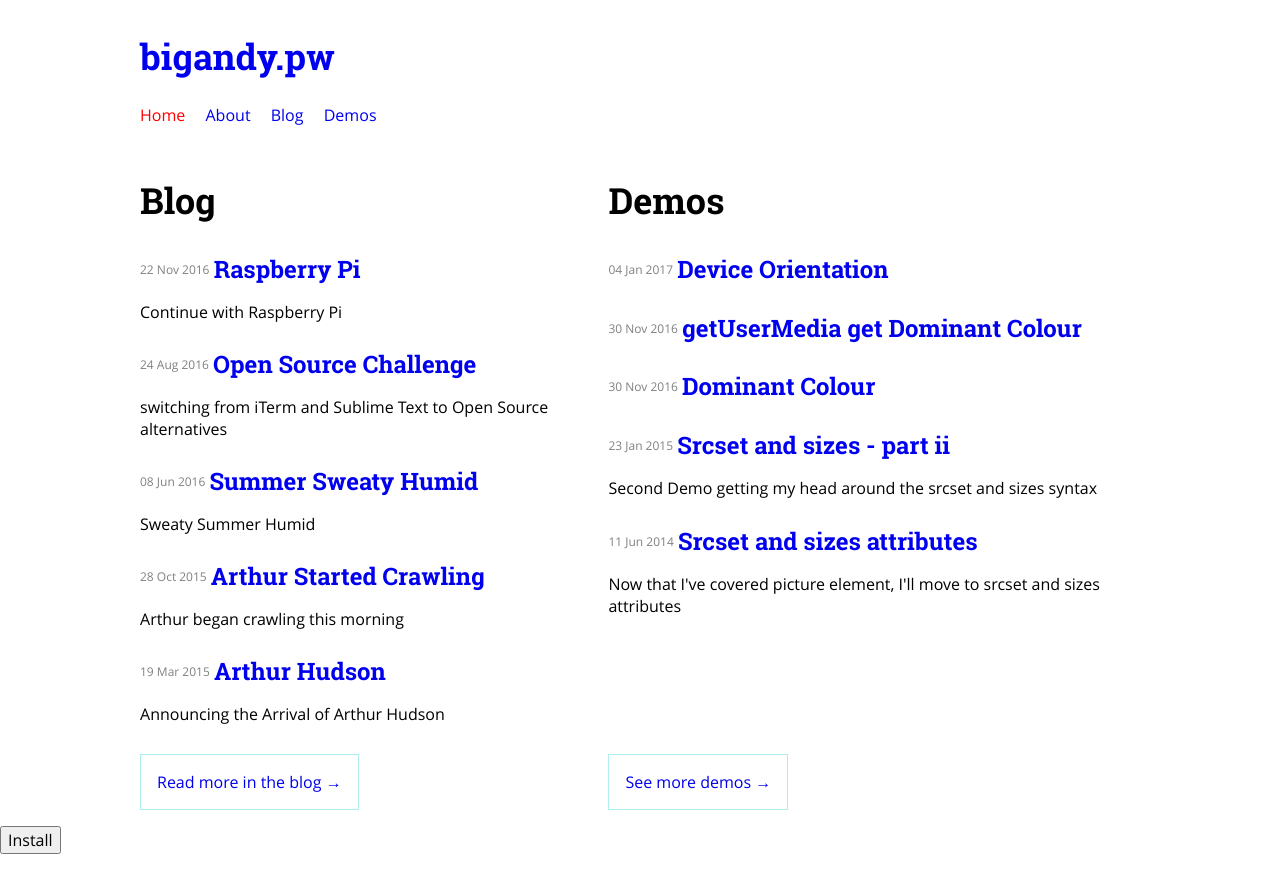
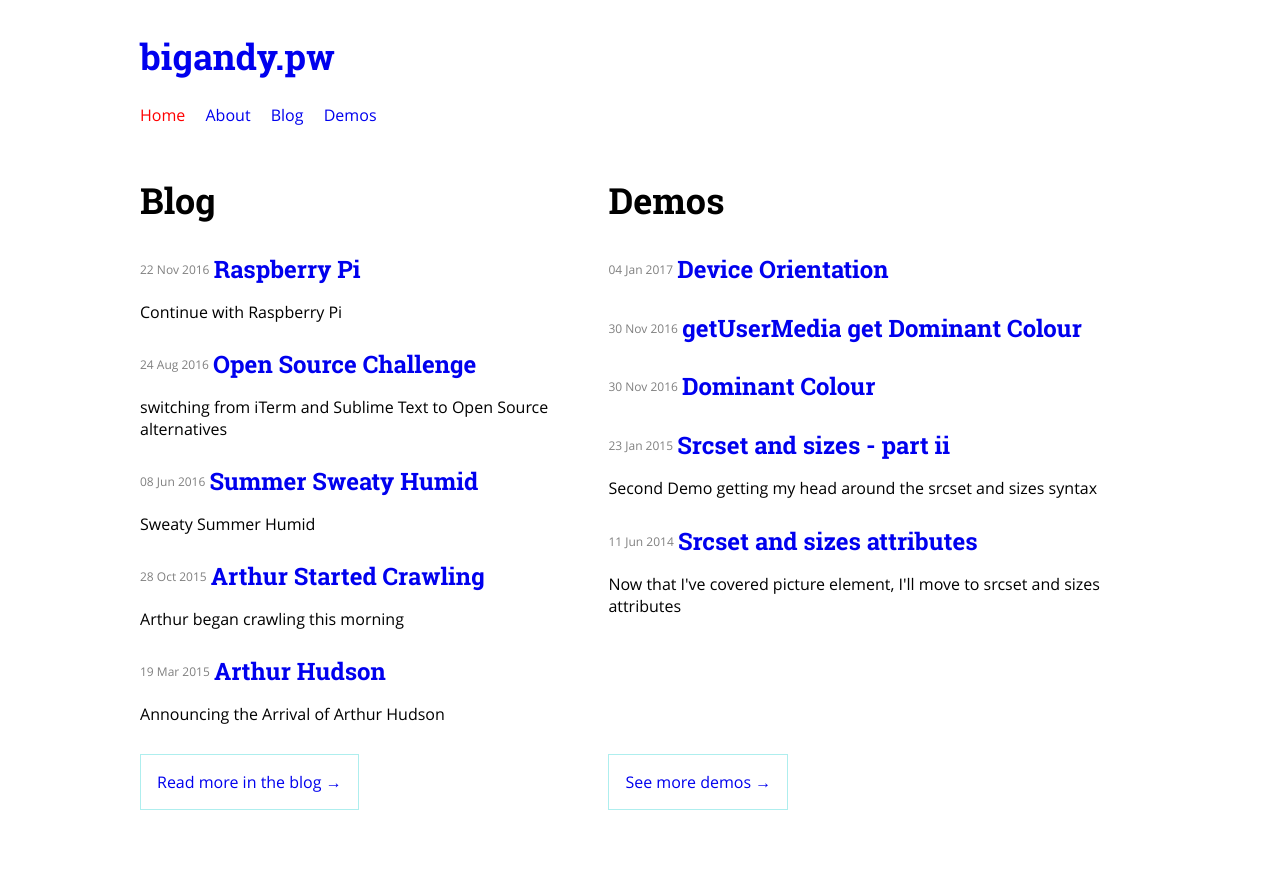
Before and after one commit to bigandy/bigandy.github.io, a Jekyll site: the page built from index.html, in a window 1280 px wide. Shown: the top 893 px of the page. Built offline with Jekyll 4.4.1, drawn with Linux system fonts in a browser that asks for light colours; the list of posts is cut into pages by our own code.

Commit message:
Update footer.html

```diff
--- a/_includes/footer.html
+++ b/_includes/footer.html
@@ -1,6 +1,6 @@
 {% include serviceWorker.html %}
 {% include localFont.html %}
-<div id="installer">
+<div id="installer" style="display:none">
 	<button class='button'>Install</button>
 	<span class='tooltip'></span>
 </div>
```
